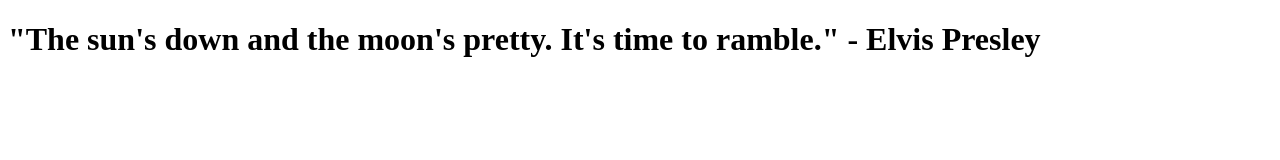
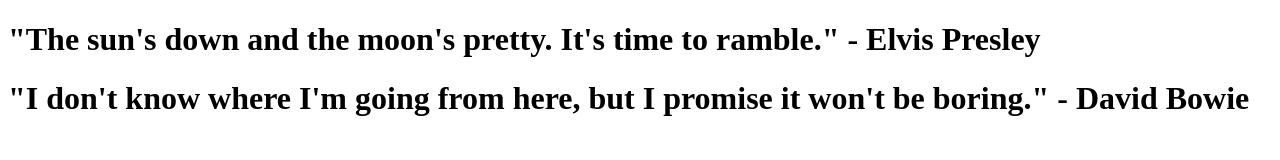
Before and after one commit to cemmurphy/cemmurphy.github.io, a plain HTML site: page index.html in a window 1280 px wide. Drawn offline with Linux system fonts and the light colour scheme.

Commit message:
Update index.html
New year, new quote!

```diff
--- a/index.html
+++ b/index.html
@@ -15,5 +15,6 @@
 
 <body>
   <div><h1>&quot;The sun&apos;s down and the moon&apos;s pretty. It&apos;s time to ramble.&quot; - Elvis Presley </h1></div>
+  <div><h1>&quot;I don&apos;t know where I&apos;m going from here, but I promise it won&apos;t be boring.&quot; - David Bowie</h1></div>
 </body>
 </html>
```
